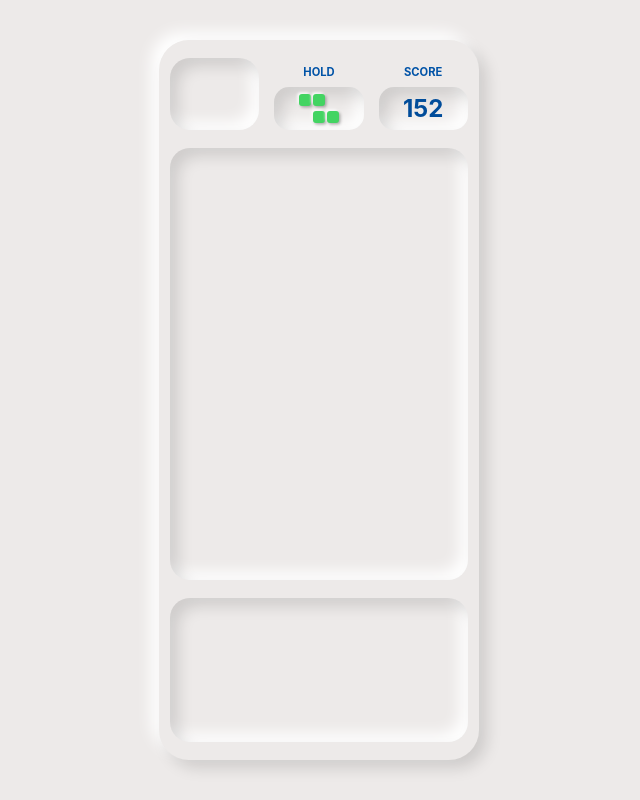
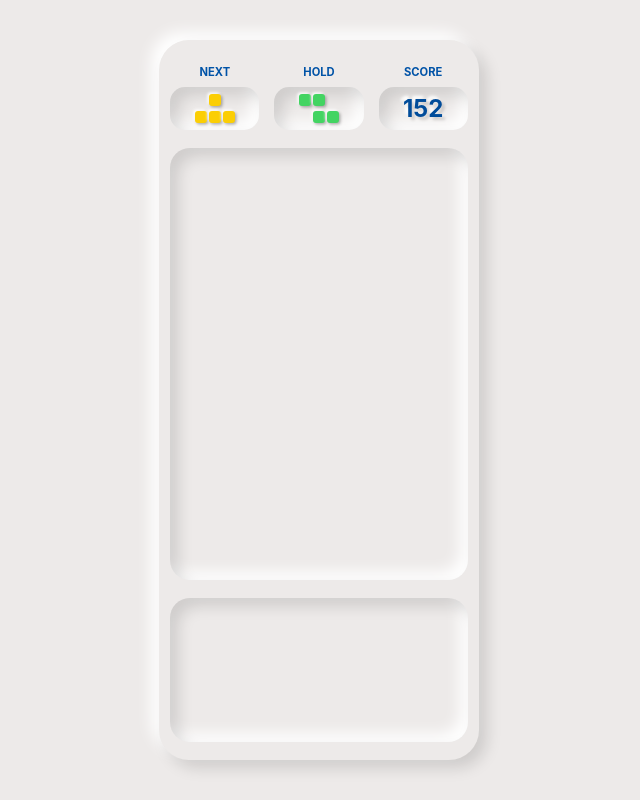
Before and after one commit to curry0622/Tetris-Web-Game, a React (Create React App) app: page / in a window 1280 px wide. Shown: the whole page, without its empty margins (321-961 px from the left). Built offline with nearby package versions, Linux system fonts and the light colour scheme.

Commit message:
feat: next and score styles

```diff
--- a/src/game/status/hold.tsx
+++ b/src/game/status/hold.tsx
@@ -1,4 +1,3 @@
-/* eslint-disable @typescript-eslint/no-unused-vars */
 import React from 'react';
 import classNames from 'classnames';
 
@@ -9,7 +8,7 @@ const Hold: React.FC = () => {
   ];
 
   // show block
-  const showBlks = blksArr.map((row, index) => (
+  const showBlks = blksArr.map((row) => (
     <div className={classNames('status-hold-blocks-row')}>
       {row.map((i) =>
         i ? (
--- a/src/game/status/next.tsx
+++ b/src/game/status/next.tsx
@@ -1,6 +1,33 @@
 import React from 'react';
 import classNames from 'classnames';
 
-const Next: React.FC = () => <div className={classNames('status-next')} />;
+const Next: React.FC = () => {
+  const blksArr = [
+    [0, 1, 0],
+    [1, 1, 1],
+  ];
+
+  // show block
+  const showBlks = blksArr.map((row) => (
+    <div className={classNames('status-next-blocks-row')}>
+      {row.map((i) =>
+        i ? (
+          <div className={classNames('status-next-blocks-filled')} />
+        ) : (
+          <div className={classNames('status-next-blocks-empty')} />
+        ),
+      )}
+    </div>
+  ));
+
+  return (
+    <div className={classNames('status-next')}>
+      <div className={classNames('status-next-title')}>NEXT</div>
+      <div className={classNames('status-next-blocks-container')}>
+        {showBlks}
+      </div>
+    </div>
+  );
+};
 
 export default Next;
--- a/src/scss/game/status/next.scss
+++ b/src/scss/game/status/next.scss
@@ -1,8 +1,52 @@
 .status-next {
   width: 30%;
   height: 100%;
-  border-radius: 20px;
+}
+
+.status-next-title {
+  width: 100%;
+  height: 40%;
+  display: flex;
+  justify-content: center;
+  align-items: center;
+  color: #0053a7;
+  font-weight: bold;
+  font-size: 0.7rem;
+}
+
+.status-next-blocks-container {
+  width: 100%;
+  height: 60%;
+  display: flex;
+  flex-direction: column;
+  justify-content: center;
+  align-items: center;
+  border-radius: 15px;
   box-shadow:
     inset 8px 8px 15px rgba(0, 0, 0, 0.13),
     inset -8px -8px 15px rgba(255, 255, 255, 1);
 }
+
+.status-next-blocks-row {
+  width: 50%;
+  height: 40%;
+  display: flex;
+  justify-content: space-evenly;
+  align-items: center;
+}
+
+.status-next-blocks-filled {
+  width: 0.9vw;
+  height: 0.9vw;
+  color: transparent;
+  background-color: #fbce05;
+  border-radius: 3px;
+  box-shadow:
+    1.5px 1.5px 3px rgba(0, 0, 0, 0.3),
+    -1.5px -1.5px 3px rgba(255, 255, 255, 1);
+}
+
+.status-next-blocks-empty {
+  width: 0.9vw;
+  height: 0.9vw;
+}
--- a/src/scss/game/status/score.scss
+++ b/src/scss/game/status/score.scss
@@ -34,4 +34,9 @@
   color: #004c9a;
   font-size: 1.5rem;
   font-weight: bolder;
+  // background-clip: text;
+  // -webkit-background-clip: text;
+  text-shadow:
+    3px 3px 3px rgba(0, 0, 0, 0.15),
+    -3px -3px 3px rgba(255, 255, 255, 1);
 }
```
